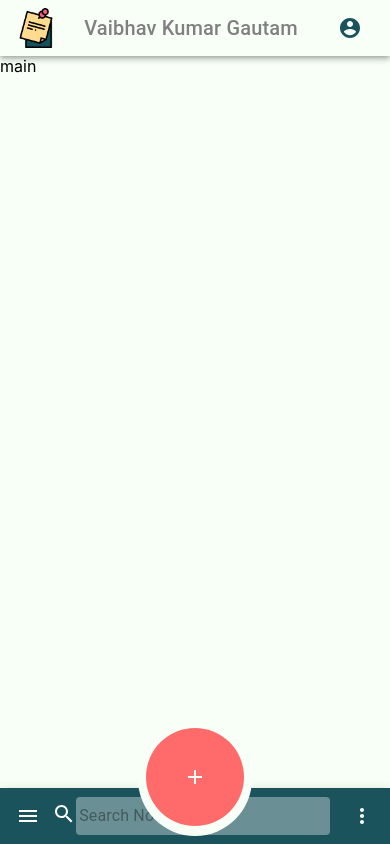
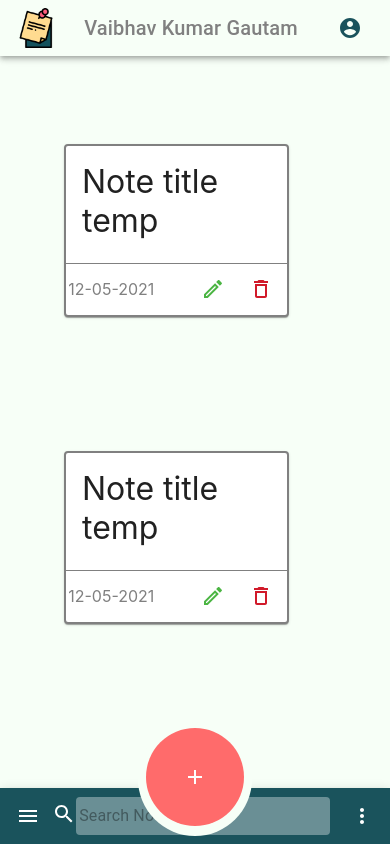
Before and after one commit to GitVaibhav1999/we-note, a React (Create React App) app: page / in a window 390 px wide. Built offline with nearby package versions, Linux system fonts and the light colour scheme; no server answers.

Commit message:
feat(notes): responsive note cards added

```diff
--- a/src/App.css
+++ b/src/App.css
@@ -3,6 +3,7 @@
   height: 100vh;
   width: 100vw;
   background-color: #f7fff7;
+  overflow: hidden;
   /* background-image: linear-gradient(
     to right,
     #f7fff7,
--- a/src/Dasboard/Main/Main.js
+++ b/src/Dasboard/Main/Main.js
@@ -1,7 +1,35 @@
 import React from "react";
-// import "";
+import { Grid } from "@material-ui/core";
+import NoteCard from "./Notes/NoteCard";
+import { makeStyles } from "@material-ui/core";
+
+const useStyles = makeStyles((theme) => ({
+  grid: {
+    overflow: "auto",
+    width: "100%",
+    marginTop: "1rem",
+    height: "80vh",
+  },
+  gridItem: {
+    margin: "4rem",
+  },
+}));
+
 function Main() {
-  return <div style={{ display: "flex" }}>main</div>;
+  const classes = useStyles();
+
+  return (
+    <Grid className={classes.grid} container justify="center" spacing={2}>
+      {[1, 2, 3, 4, 5, 6, 7, 8, 9, 10, 11, 12, 13, 14].map(() => {
+        return (
+          <Grid className={classes.gridItem} item xs={10} sm={4} md={3}>
+            <NoteCard />
+          </Grid>
+        );
+      })}
+      <Grid style={{ height: "30vh" }} item xs={12}></Grid>
+    </Grid>
+  );
 }
 
 export default Main;
--- /dev/null
+++ b/src/Dasboard/Main/Notes/NoteCard.js
@@ -0,0 +1,73 @@
+import React from "react";
+import { IconButton, makeStyles, Paper } from "@material-ui/core";
+import DeleteOutlinedIcon from "@material-ui/icons/DeleteOutlined";
+import CreateOutlinedIcon from "@material-ui/icons/CreateOutlined";
+
+import footerColors from "./footerColors";
+
+const useStyles = makeStyles((theme) => ({
+  paper: {
+    display: "flex",
+    border: "2px solid grey",
+    flexDirection: "column",
+    justifyContent: "space-between",
+    width: "90%",
+    padding: "0",
+    height: "200%",
+    maxHeight: "20vh",
+  },
+  title: {
+    fontSize: "2rem",
+    padding: "1rem",
+  },
+  footer: {
+    display: "flex",
+    textJustify: "center",
+    textAlign: "center",
+    height: "30%",
+    borderTop: "1px solid grey",
+    margin: "0",
+    width: "100%",
+    justifyContent: "space-between",
+    alignItems: "center",
+  },
+  date: {
+    color: "grey",
+    paddingLeft: "1%",
+  },
+  toolButtons: {
+    paddingRight: "1%",
+  },
+  zoom: { "&:hover": { transform: "scale(1.5)" } },
+}));
+
+function NoteCard() {
+  const classes = useStyles();
+  var random_color =
+    footerColors[Math.floor(Math.random() * footerColors.length)];
+  console.log(random_color);
+  return (
+    <Paper className={classes.paper}>
+      <div className={classes.title}>Note title temp</div>
+      <div className={classes.footer}>
+        <div className={classes.date}>12-05-2021</div>
+        <div className={classes.toolButtons}>
+          <IconButton>
+            <CreateOutlinedIcon
+              className={classes.zoom}
+              style={{ fill: "#4BB543" }}
+            />
+          </IconButton>
+          <IconButton>
+            <DeleteOutlinedIcon
+              className={classes.zoom}
+              style={{ fill: "#D11A2A" }}
+            />
+          </IconButton>
+        </div>
+      </div>
+    </Paper>
+  );
+}
+
+export default NoteCard;
--- /dev/null
+++ b/src/Dasboard/Main/Notes/footerColors.js
@@ -0,0 +1,2 @@
+const footerColors = ["#FFE066", "#479F90", "#D08C60", "#FFB69C"];
+export default footerColors;
```
